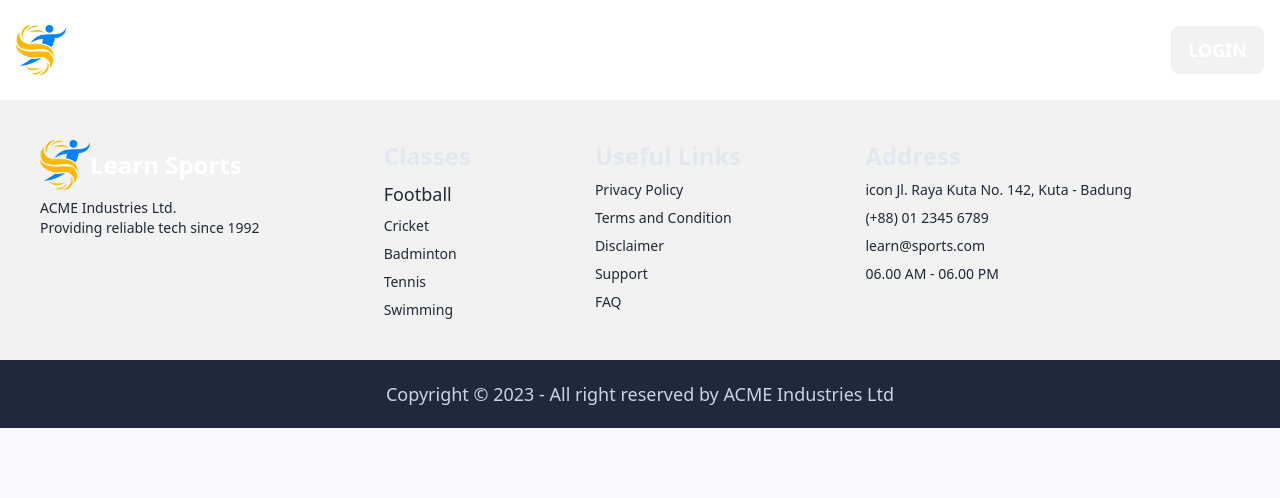
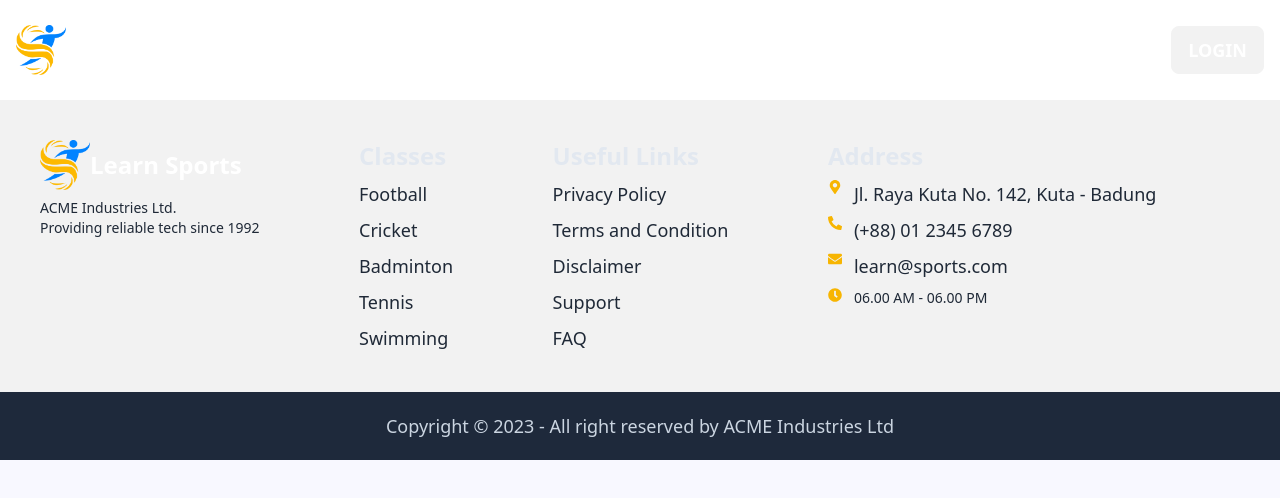
Before and after one commit to 75mdnazmul/Learn_Sports--Client_Site, a React (Vite) app: page / in a window 1280 px wide. Shown: the top 498 px of the page. Built offline with nearby package versions, Linux system fonts and the light colour scheme.

Commit message:
React icon installed and use

```diff
--- a/package.json
+++ b/package.json
@@ -14,6 +14,7 @@
     "match-sorter": "^6.3.1",
     "react": "^18.2.0",
     "react-dom": "^18.2.0",
+    "react-icons": "^4.9.0",
     "react-router-dom": "^6.12.0",
     "sort-by": "^1.2.0"
   },
--- a/src/Pages/Shared/Footer/Footer.jsx
+++ b/src/Pages/Shared/Footer/Footer.jsx
@@ -1,11 +1,12 @@
 import React from 'react';
 import { Link } from 'react-router-dom';
 import logo from '../../../../public/logo.webp'
+import { FaClock, FaEnvelope, FaMapMarkerAlt, FaPhoneAlt } from 'react-icons/fa';
 
 const Footer = () => {
     return (
-        <div>
-            <div className="footer p-10 bg-base-200 text-base-content">
+        <div className='  bg-base-200 text-base-content'>
+            <div className="footer container mx-auto p-10 ">
                 <div>
                     <Link to='/' className='flex items-center'>
                         <img className='w-[50px]' src={logo} alt="" />
@@ -15,26 +16,38 @@ const Footer = () => {
                 </div>
                 <div>
                     <span className="font-bold text-2xl text-slate-200">Classes</span>
-                    <a className="link link-hover text-lg">Football</a>
-                    <a className="link link-hover">Cricket </a>
-                    <a className="link link-hover">Badminton </a>
-                    <a className="link link-hover">Tennis</a>
-                    <a className="link link-hover">Swimming</a>
+                    <a className="link link-hover hover:text-[#F7B501] text-lg">Football</a>
+                    <a className="link link-hover hover:text-[#F7B501] text-lg">Cricket </a>
+                    <a className="link link-hover hover:text-[#F7B501] text-lg">Badminton </a>
+                    <a className="link link-hover hover:text-[#F7B501] text-lg">Tennis</a>
+                    <a className="link link-hover hover:text-[#F7B501] text-lg">Swimming</a>
                 </div>
                 <div>
                     <span className="font-bold text-2xl text-slate-200">Useful Links</span>
-                    <a className="link link-hover">Privacy Policy</a>
-                    <a className="link link-hover">Terms and Condition</a>
-                    <a className="link link-hover">Disclaimer</a>
-                    <a className="link link-hover">Support</a>
-                    <a className="link link-hover">FAQ</a>
+                    <a className="link link-hover hover:text-[#F7B501] text-lg">Privacy Policy</a>
+                    <a className="link link-hover hover:text-[#F7B501] text-lg">Terms and Condition</a>
+                    <a className="link link-hover hover:text-[#F7B501] text-lg">Disclaimer</a>
+                    <a className="link link-hover hover:text-[#F7B501] text-lg">Support</a>
+                    <a className="link link-hover hover:text-[#F7B501] text-lg">FAQ</a>
                 </div>
                 <div>
                     <span className="font-bold text-2xl text-slate-200">Address</span>
-                    <a className="link link-hover">icon Jl. Raya Kuta No. 142, Kuta - Badung</a>
-                    <a className="link link-hover">(+88) 01 2345 6789</a>
-                    <a className="link link-hover">learn@sports.com</a>
-                    <a className="link link-hover">06.00 AM - 06.00 PM</a>
+                    <div className='flex'>
+                        <span className='pe-3 text-[#F7B501]'><FaMapMarkerAlt /></span>
+                        <a className="link link-hover hover:text-[#F7B501] text-lg">Jl. Raya Kuta No. 142, Kuta - Badung</a>
+                    </div>
+                    <div className='flex'>
+                        <span className='pe-3 text-[#F7B501]'><FaPhoneAlt /></span>
+                        <a className="link link-hover hover:text-[#F7B501] text-lg">(+88) 01 2345 6789</a>
+                    </div>
+                    <div className='flex'>
+                        <span className='pe-3 text-[#F7B501]'><FaEnvelope /></span>
+                        <a className="link link-hover hover:text-[#F7B501] text-lg">learn@sports.com</a>
+                    </div>
+                    <div className='flex'>
+                        <span className='pe-3 text-[#F7B501]'><FaClock /></span>
+                        <a className="link link-hover hover:text-[#F7B501]">06.00 AM - 06.00 PM</a>
+                    </div>
                 </div>
             </div>
             <div className='text-center py-5 bg-slate-800 text-lg text-slate-300'>
```
Also changed, not shown: 1 other file (tests, documents, lock files or other folders).
